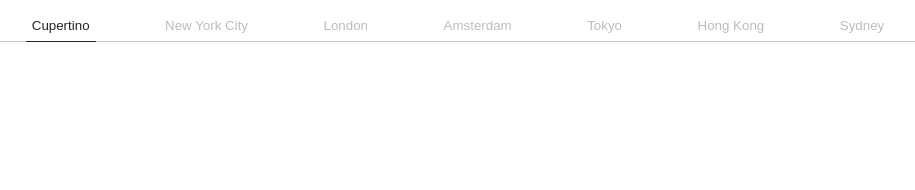
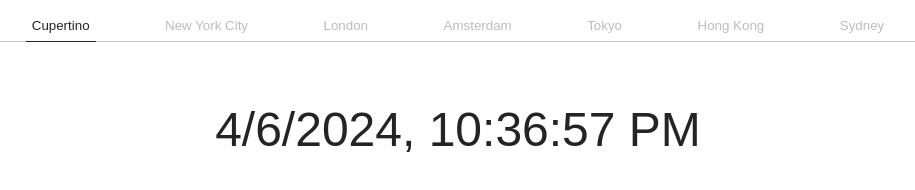
Before and after one commit to chanroyc/minimalist-navigation-bar, a website: page src/index.html in a window 1280 px wide. Shown: the whole page, without its empty margins (182-1097 px from the left). Drawn offline with Linux system fonts and the light colour scheme.

Commit message:
feat: added clock

```diff
--- a/src/scripts/navigation.js
+++ b/src/scripts/navigation.js
@@ -36,8 +36,21 @@ class Navigation {
       })
 
       button.innerHTML = label;
-      button.addEventListener('click', onClickHandler);
+      button.addEventListener('click', (event) => onClickHandler(event, data));
     })
+  }
+}
+
+class Clock {
+  create = () => {
+    let clock = document.createElement('div');
+
+    setAttributes(clock, {
+      'id' : 'clock',
+      'class': 'clock',
+    });
+
+    document.body.append(clock);
   }
 }
 
@@ -64,7 +77,7 @@ const setAttributes = (el, attrs) => {
   }
 }
 
-const onClickHandler = (event) => {
+const onClickHandler = (event, data) => {
   event.preventDefault();
 
   // Get the active element
@@ -73,6 +86,8 @@ const onClickHandler = (event) => {
 
   activeEl.setAttribute('aria-selected', false);
   newActiveEl.setAttribute('aria-selected', true);
+
+  setTime(data);
 
   requestAnimationFrame(animation);
 }
@@ -85,11 +100,24 @@ const animation = () => {
   navList.style.setProperty('--button-width', `${activeEl.offsetWidth}px`);
 }
 
+const setTime = async (data) => {
+  let activeEl = document.querySelector('[aria-selected="true"]');
+  let city = data.find((city) => (city.section === activeEl.dataset.section));
+
+  let currentTime = new Date().toLocaleString([], {timeZone: city.tz});
+  let clock = document.getElementById('clock');
+
+  clock.innerHTML = currentTime;
+}
+
 const init = async () => {
   let nav = new Navigation();
+  let clock = new Clock();
+
   let data = await getData();
 
   nav.create();
+  clock.create();
   nav.createElements(data?.cities)
 
   requestAnimationFrame(animation);
@@ -97,6 +125,12 @@ const init = async () => {
   window.addEventListener('resize', () => {
     requestAnimationFrame(animation);
   });
+
+  setTime(data?.cities);
+
+  setInterval(() => {
+    setTime(data?.cities);
+  }, 1000)
 }
 
 init();
--- a/src/styles/styles.css
+++ b/src/styles/styles.css
@@ -68,6 +68,14 @@ nav li button {
   }
 }
 
+.clock {
+  text-align: center;
+  font-family: "SF Pro", sans-serif;
+  font-size: 48px;
+  margin: 60px 0;
+  color: var(--color-black);
+}
+
 @media (hover: hover) {
   nav li button:hover {
     &[aria-selected="false"] {
```
Also changed, not shown: README.md.
